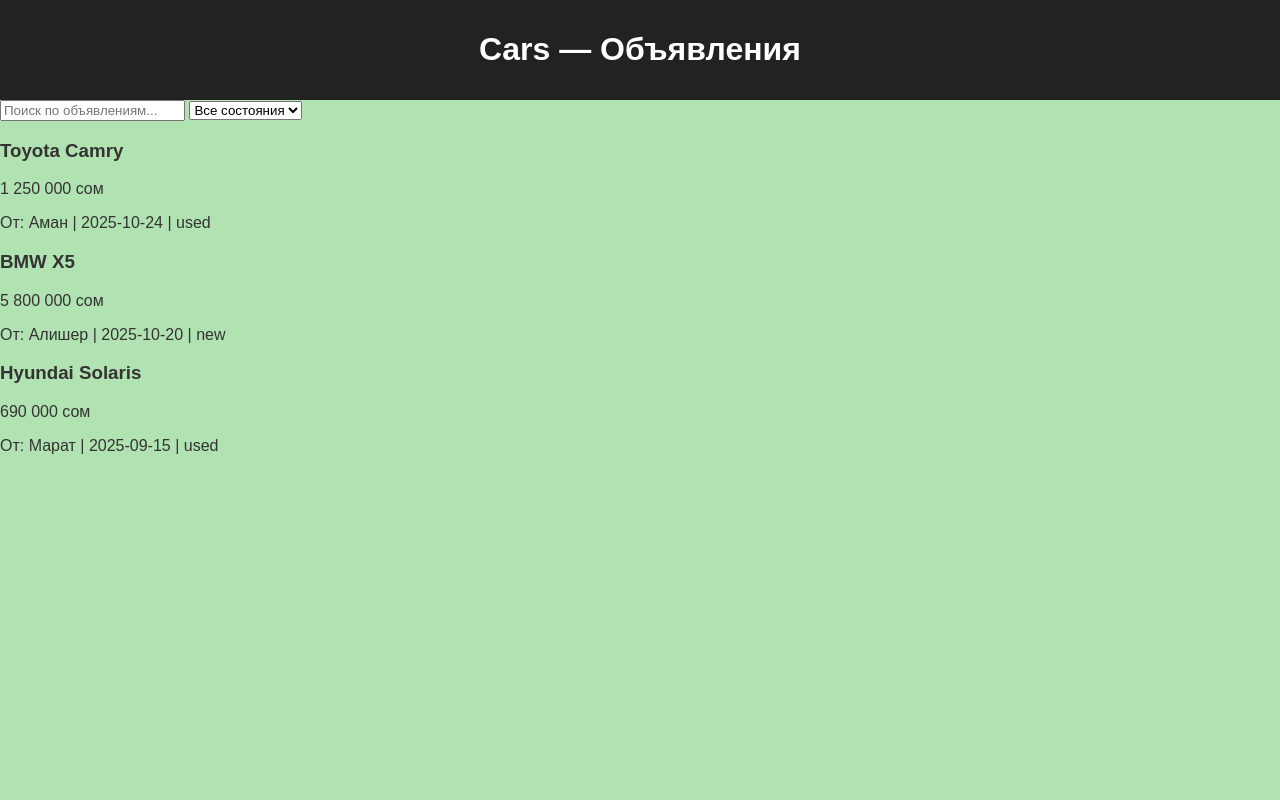
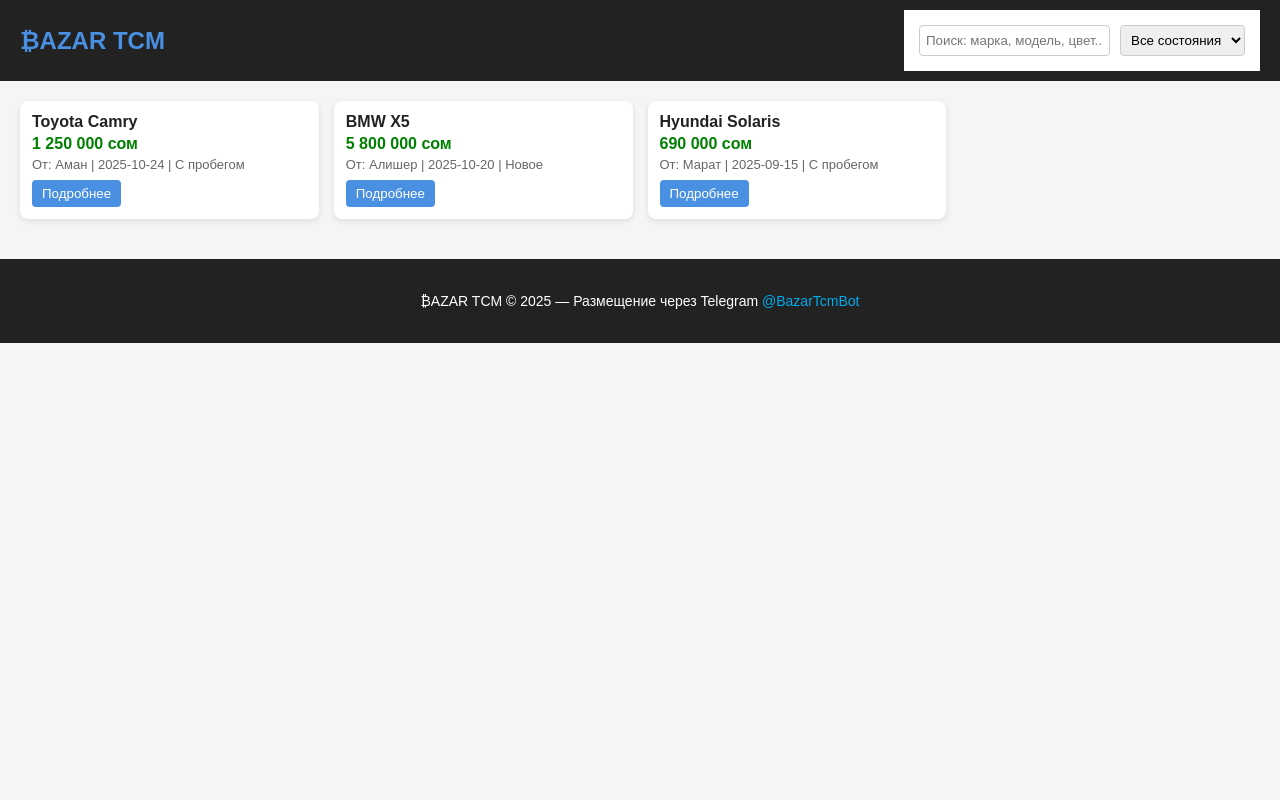
Before and after one commit to ayzik999/Bazartcm, a Flask app: page /cars in a window 1280 px wide. Run offline with Flask 3, Linux system fonts and the light colour scheme.

Commit message:
Update category.html

```diff
--- a/templates/category.html
+++ b/templates/category.html
@@ -5,35 +5,58 @@
 <meta name="viewport" content="width=device-width, initial-scale=1.0">
 <title>₿AZAR TCM — {{ category }}</title>
 <link rel="stylesheet" href="/static/css/style.css">
+<link rel="stylesheet" href="https://cdn.jsdelivr.net/npm/bootstrap-icons@1.11.3/font/bootstrap-icons.css">
+<style>
+body {margin:0;font-family:Arial,sans-serif;background:#f5f5f5;color:#333;}
+header{display:flex;justify-content:space-between;align-items:center;background:#222;padding:10px 20px;color:white;position:sticky;top:0;z-index:100;flex-wrap:wrap;}
+.logo{font-size:24px;font-weight:bold;color:#4a90e2;}
+.filters{display:flex;gap:10px;padding:15px;background:white;flex-wrap:wrap;}
+.filters input, .filters select{padding:6px;border-radius:4px;border:1px solid #ccc;}
+.ads-container{padding:20px;display:grid;grid-template-columns:repeat(auto-fill,minmax(250px,1fr));gap:15px;}
+.ad{background:white;padding:12px;border-radius:8px;box-shadow:0 2px 6px rgba(0,0,0,0.1);display:flex;flex-direction:column;justify-content:space-between;transition:0.3s;}
+.ad:hover{transform:translateY(-3px);box-shadow:0 6px 12px rgba(0,0,0,0.2);}
+.ad-title{font-weight:bold;font-size:16px;margin-bottom:4px;color:#222;}
+.ad-price{color:green;font-weight:bold;margin-bottom:4px;}
+.ad-meta{font-size:13px;color:#666;margin-bottom:8px;}
+.ad button{align-self:flex-start;padding:6px 10px;background:#4a90e2;color:white;border:none;border-radius:4px;cursor:pointer;}
+.ad button:hover{background:#3578c4;}
+footer{background:#222;color:white;text-align:center;padding:20px;font-size:14px;margin-top:20px;}
+footer a{color:#00aced;text-decoration:none;}
+footer a:hover{text-decoration:underline;}
+</style>
 </head>
 <body>
 
 <header>
-  <h1>{{ category|capitalize }} — Объявления</h1>
-</header>
-
+  <div class="logo">₿AZAR TCM</div>
   <div class="filters">
-  <input type="text" id="searchInput" placeholder="Поиск по объявлениям...">
+    <input type="text" id="searchInput" placeholder="Поиск: марка, модель, цвет...">
     <select id="filterCondition">
       <option value="">Все состояния</option>
       <option value="new">Новое</option>
       <option value="used">С пробегом</option>
     </select>
   </div>
+</header>
 
-<section id="adsContainer">
+<section class="ads-container" id="adsContainer">
   {% if ads %}
     {% for ad in ads %}
       <div class="ad">
-        <h3>{{ ad.title }}</h3>
-        <p>{{ ad.price }} {{ ad.currency }}</p>
-        <p>От: {{ ad.user }} | {{ ad.date }} | {{ ad.condition }}</p>
+        <div class="ad-title">{{ ad.title }}</div>
+        <div class="ad-price">{{ ad.price }} {{ ad.currency }}</div>
+        <div class="ad-meta">От: {{ ad.user }} | {{ ad.date }} | {{ ad.condition == 'new' and 'Новое' or 'С пробегом' }}</div>
+        <button onclick="alert('Подробнее пока не настроено')">Подробнее</button>
       </div>
     {% endfor %}
   {% else %}
     <p>Объявлений нет</p>
   {% endif %}
 </section>
+
+<footer>
+  <p>₿AZAR TCM © 2025 — Размещение через Telegram <a href="https://t.me/BazarTcmBot">@BazarTcmBot</a></p>
+</footer>
 
 <script>
 const ads = {{ ads|tojson }};
@@ -47,9 +70,10 @@
   list.forEach(ad=>{
     const div=document.createElement('div');
     div.className='ad';
-    div.innerHTML=`<h3>${ad.title}</h3>
-                   <p>${ad.price} ${ad.currency}</p>
-                   <p>От: ${ad.user} | ${ad.date} | ${ad.condition}</p>`;
+    div.innerHTML=`<div class="ad-title">${ad.title}</div>
+                   <div class="ad-price">${ad.price} ${ad.currency}</div>
+                   <div class="ad-meta">От: ${ad.user} | ${ad.date} | ${ad.condition==='new'?'Новое':'С пробегом'}</div>
+                   <button onclick="alert('Подробнее пока не настроено')">Подробнее</button>`;
     container.appendChild(div);
   });
 }
```
Lines whose indentation alone changed are shown as unchanged.
